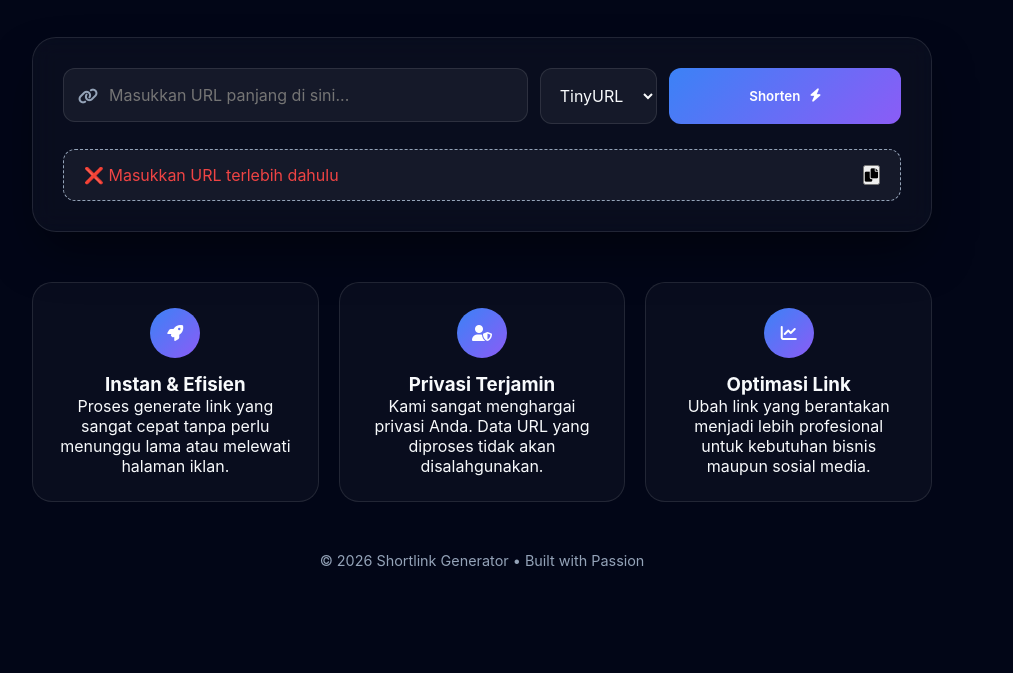
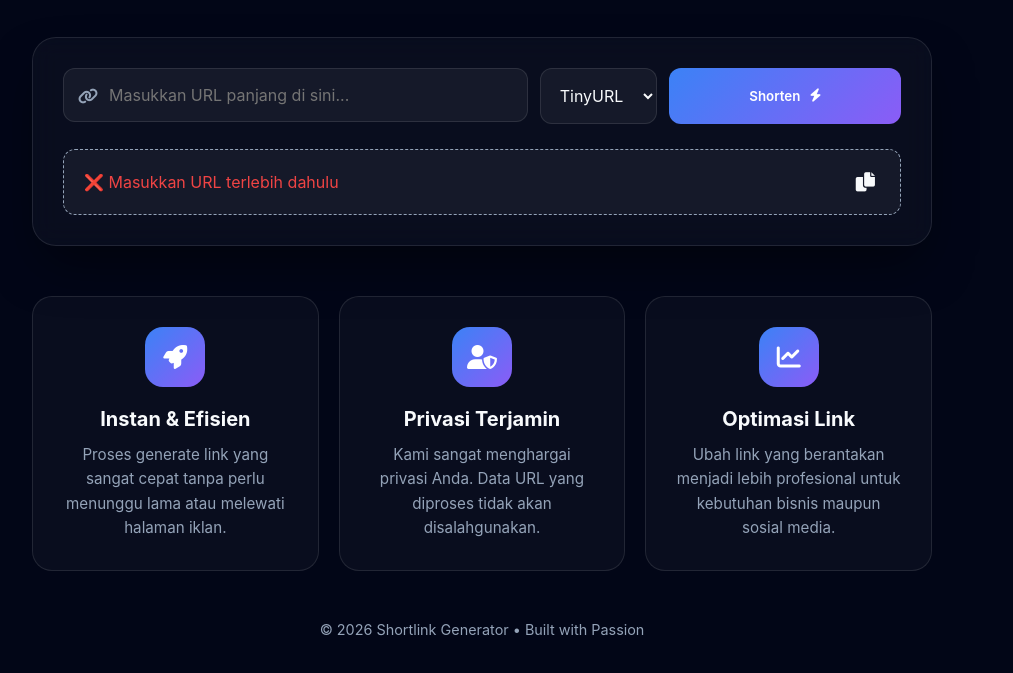
Before and after one commit to HidzzY/WebShortLink, a website: page index.html in a window 1280 px wide. Both pictures are taken after a click on the button "Shorten". Shown: the part 227-900 px from the top of the page, without its empty margins (158-1171 px from the left). Before the commit the page ends 866 px from the top, so only its background shows below. Drawn offline with Linux system fonts and the light colour scheme.

Commit message:
Update style.css

```diff
--- a/public/style.css
+++ b/public/style.css
@@ -1,5 +1,4 @@
 :root {
-  /* Dark Theme Colors */
   --bg-color: #020617;
   --card-bg: rgba(255, 255, 255, 0.03);
   --text-main: #f8fafc;
@@ -11,7 +10,6 @@
 }
 
 .light-theme {
-  /* Light Theme Colors */
   --bg-color: #f1f5f9;
   --card-bg: #ffffff;
   --text-main: #1e293b;
@@ -151,6 +149,7 @@ select {
 .btn-primary:hover {
   filter: brightness(1.1);
   transform: translateY(-2px);
+  box-shadow: 0 10px 20px rgba(59, 130, 246, 0.3);
 }
 
 #result-container {
@@ -164,6 +163,15 @@ select {
   border: 1px dashed var(--text-sub);
 }
 
+.btn-icon {
+  background: none;
+  border: none;
+  color: var(--text-main);
+  cursor: pointer;
+  font-size: 1.2rem;
+  padding: 5px;
+}
+
 .hidden { display: none !important; }
 
 .features {
@@ -175,22 +183,40 @@ select {
 
 .feature-box {
   background: var(--card-bg);
-  padding: 25px;
+  padding: 30px;
   border-radius: 20px;
   border: 1px solid var(--border);
   text-align: center;
+  transition: transform 0.3s ease, border-color 0.3s ease;
+}
+
+.feature-box:hover {
+  transform: translateY(-10px);
+  border-color: #3b82f6;
 }
 
 .icon-circle {
-  width: 50px;
-  height: 50px;
+  width: 60px;
+  height: 60px;
   background: var(--accent);
-  border-radius: 50%;
+  border-radius: 18px; /* Lebih kotak membulat agar modern */
   display: flex;
   justify-content: center;
   align-items: center;
-  margin: 0 auto 15px;
+  margin: 0 auto 20px;
   color: white;
+  font-size: 1.5rem;
+}
+
+.feature-box h3 {
+  margin-bottom: 12px;
+  font-size: 1.25rem;
+}
+
+.feature-box p {
+  color: var(--text-sub);
+  line-height: 1.6;
+  font-size: 0.95rem;
 }
 
 footer {
@@ -200,7 +226,6 @@ footer {
   font-size: 0.9rem;
 }
 
-/* Responsif */
 @media (max-width: 768px) {
   h1 { font-size: 2.5rem; }
   .form-group { flex-direction: column; }
```
